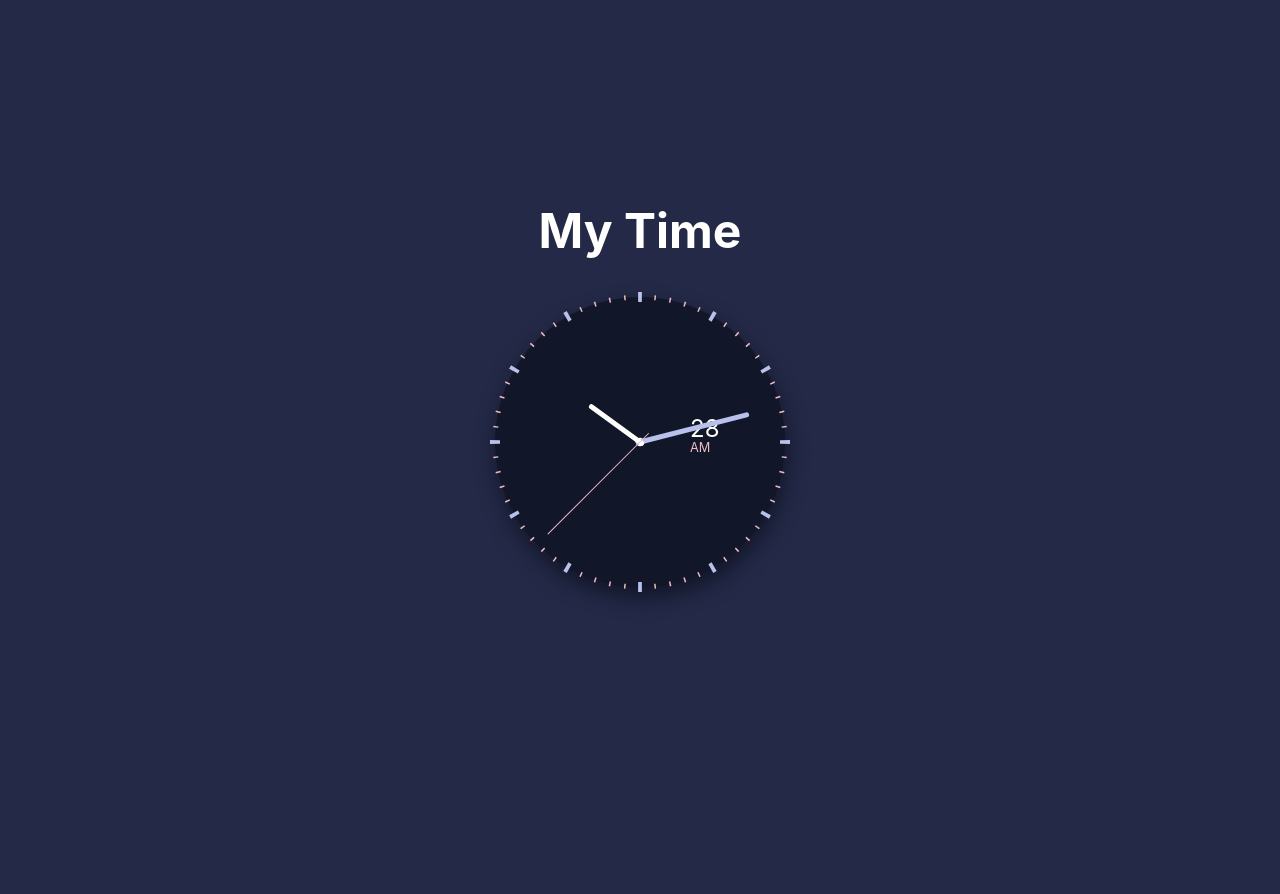
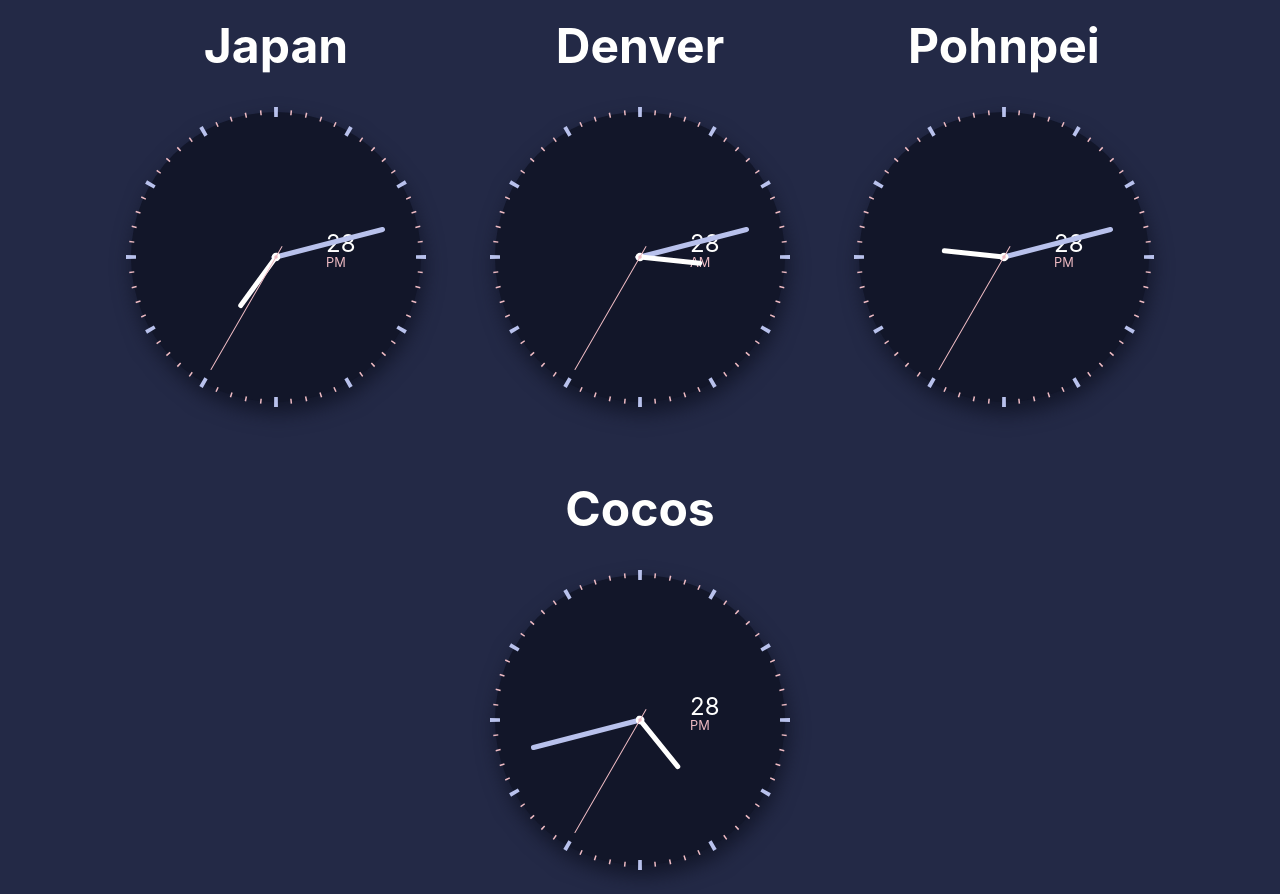
Before and after one commit to SakshiAagarwal/Clock, a website built with Parcel: page World Clock/index.html in a window 1280 px wide. Before the commit the page ends 800 px from the top, so only its background shows below. Built offline with nearby package versions, Linux system fonts and the light colour scheme.

Commit message:
transition to oop

```diff
--- a/World Clock/index.html
+++ b/World Clock/index.html
@@ -10,23 +10,28 @@
 <body>
     <main>
         <div class="container">
-          <div class="clock--wrapper">
-            <h2>My Time</h2>
-            <div class="clock">
-                <svg class="clockface" width="300" height="300" viewBox="-150 -150 300 300">
-                    <circle class="ring ring--seconds" cx="0" cy="0" r="145" pathlength="60" />
-                    <circle class="ring ring--hours"  cx="0" cy="0" r="145" pathlength="12"/>
-                    <circle class="ring ring--center"  cx="0" cy="0" r="3" />
-                    <text x="50" y="-5" class="date"></text>
-                    <text x="50" y="10" class="am-pm"></text>
-                    <line class="hand hand--minute" x1="0" y1="2" x2="0" y2="-110"/>
-                    <line class="hand hand--hour" x1="0" y1="2" x2="0" y2="-60"/>
-                    <line class="hand hand--second" x1="0" y1="12" x2="0" y2="-130"/>
-                </svg>
-            </div>
-          </div>
+            <div class="clock--wrapper">
+                <h2>Japan</h2>
+                <div class="clock" data-locale="Japan">
+                </div>
+              </div>
+              <div class="clock--wrapper">
+                <h2>Denver</h2>
+                <div class="clock" data-locale="America/Denver">
+                </div>
+              </div>
+              <div class="clock--wrapper">
+                <h2>Pohnpei</h2>
+                <div class="clock" data-locale="Pacific/Pohnpei">
+                </div>
+              </div>
+              <div class="clock--wrapper">
+                <h2>Cocos</h2>
+                <div class="clock" data-locale="Indian/Cocos">
+                </div>
+              </div>
         </div>
-        <script src="script.js"></script>
+        <script src="script.js" type="module"></script>
       </main>
 </body>
 </html>
--- a/World Clock/script.js
+++ b/World Clock/script.js
@@ -1,32 +1,56 @@
-const UI = {
-    date: document.querySelector('.date'),
-    am_pm: document.querySelector('.am-pm'),
-    second: document.querySelector('.hand--second'),
-    minute: document.querySelector('.hand--minute'),
-    hour: document.querySelector('.hand--hour')
+import { utcToZonedTime } from 'date-fns-tz';
+
+class Clock {
+    constructor(el){
+      this.clockEl = el;
+      this.UI = {};
+      this.initializeClock();
     }
 
-function updateClock(){
-    const now = new Date();
+    updateClock = () => {
+        const date = new Date();
+        const now = utcToZonedTime(date, this.clockEl.dataset.locale);
         //update date
-    const date = now.getDate();
-    UI.date.textContent = date;
-    UI.am_pm.textContent = now.getHours() > 12 ? 'PM' : 'AM';
+        this.UI.date.textContent = now.getDate();
+        this.UI.am_pm.textContent = now.getHours() > 12 ? 'PM' : 'AM';
 
-    htime = now.getHours();
-    mtime = now.getMinutes();
-    stime = now.getSeconds();
-    mstime = now.getMilliseconds();
+        let htime = now.getHours();
+        let mtime = now.getMinutes();
+        let stime = now.getSeconds();
+        let mstime = now.getMilliseconds();
 
-    hRotation = 30*htime + mtime/2;
-    mRotation = 6*(mtime + stime / 60);
-    sRotation = 6*(stime + mstime / 1000);
+        let hRotation = 30*htime + mtime/2;
+        let mRotation = 6*(mtime + stime / 60);
+        let sRotation = 6*(stime + mstime / 1000);
 
         //update clock hands
-    UI.hour.style.transform = `rotate(${hRotation}deg)`;
-    UI.minute.style.transform = `rotate(${mRotation}deg)`;
-    UI.second.style.transform = `rotate(${sRotation}deg)`;
-    requestAnimationFrame(updateClock);
+        this.UI.hour.style.transform = `rotate(${hRotation}deg)`;
+        this.UI.minute.style.transform = `rotate(${mRotation}deg)`;
+        this.UI.second.style.transform = `rotate(${sRotation}deg)`;
+        requestAnimationFrame(this.updateClock);
     }
 
-requestAnimationFrame(updateClock);
+    initializeClock(){
+        this.clockEl.innerHTML = `<svg class="clockface" width="300" height="300" viewBox="-150 -150 300 300">
+                <circle class="ring ring--seconds" r="145" pathlength="60" />
+                <circle class="ring ring--hours" r="145" pathlength="12" />
+                <text x="50" y="-5" class="date">23</text>
+                <text x="50" y="10" class="am-pm">am</text>
+                <line class="hand hand--minute" x1="0" y1="2" x2="0" y2="-110" />
+                <line class="hand hand--hour" x1="0" y1="2" x2="0" y2="-60" />
+                <circle class="ring ring--center" r="3" />
+                <line class="hand hand--second" x1="0" y1="12" x2="0" y2="-130" />
+              </svg>`
+
+        this.UI.date = this.clockEl.querySelector('.date');
+        this.UI.am_pm = this.clockEl.querySelector('.am-pm');
+        this.UI.second = this.clockEl.querySelector('.hand--second');
+        this.UI.minute = this.clockEl.querySelector('.hand--minute');
+        this.UI.hour = this.clockEl.querySelector('.hand--hour');
+
+        requestAnimationFrame(this.updateClock)
+    }
+}
+
+const clocks = document.querySelectorAll('.clock');
+clocks.forEach(el => new Clock(el))
```
Also changed, not shown: World Clock/package.json (added, +19 -0 lines), 1 other file. Lines whose indentation alone changed are shown as unchanged.
